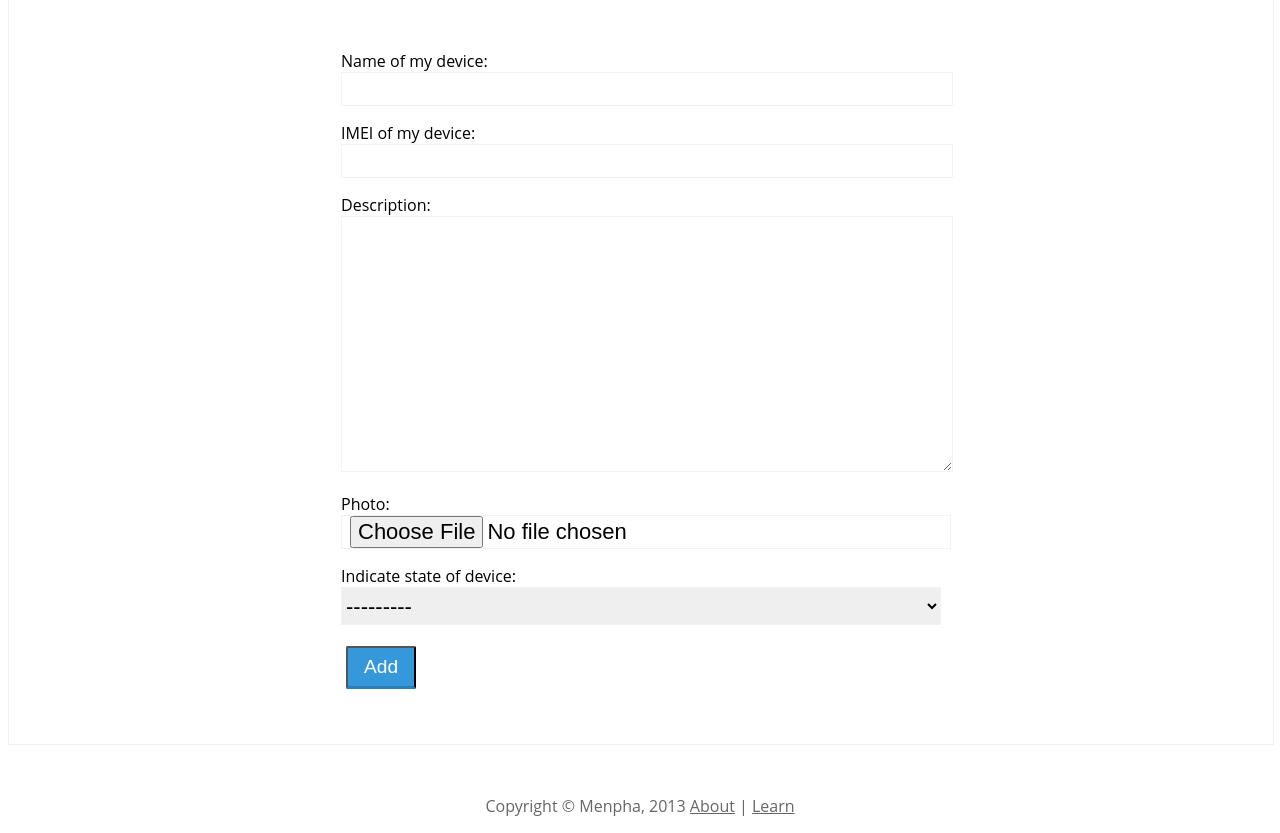
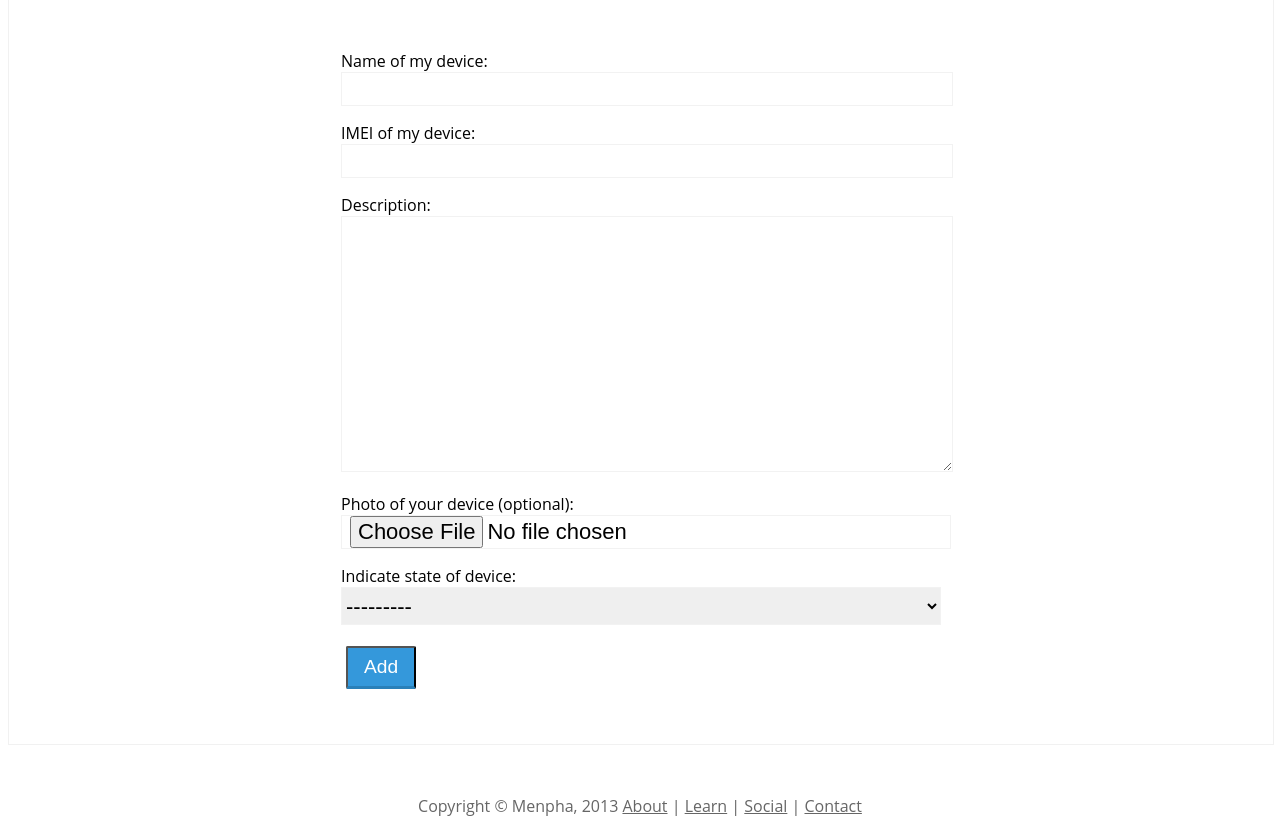
Before and after one commit to litwinski/menpha, a Django app: page /app/add/ in a window 1280 px wide. Shown: the part 133-966 px from the top of the page. Run offline with Django 3.2, Linux system fonts and the light colour scheme; the visitor is signed in with stand-in values (Sample User, id 1); parts of the project's set-up code (start-up, migrations or seed data) failed here and were passed over.

Commit message:
fixing minor issues

```diff
--- a/main/forms.py
+++ b/main/forms.py
@@ -12,6 +12,7 @@ class ItemForm(ModelForm):
 			'device': 'Name of my device',
 			'slug': 'IMEI of my device',
 			'stolen': 'Indicate state of device',
+			'photo': 'Photo of your device (optional)'
 		}
 	#device = forms.CharField(widget=forms.TextInput(attrs={'placeholder':'Device name'}))
 	#imei = forms.CharField(max_length=15,
--- a/main/models.py
+++ b/main/models.py
@@ -28,7 +28,7 @@ class Item(models.Model):
 
 	#photo = models.ImageField(upload_to='devices/', blank=True, null=True)
 
-	photo = ProcessedImageField(upload_to='devices/', processors=[ResizeToFill(250, 250)], format='JPEG', options={'quality': 80})
+	photo = ProcessedImageField(blank=True, null=True, upload_to='devices/', processors=[ResizeToFill(250, 250)], format='JPEG', options={'quality': 80})
 
 	pub_date = models.DateTimeField(auto_now=True)
 
@@ -41,3 +41,7 @@ class Item(models.Model):
 	def get_absolute_url(self):
 		#return reverse('views.search', args=[self.imei])
 		return reverse('detail', kwargs={'slug': self.slug})
+
+	#def photo_url(self):
+	#	if self.photo and hasattr(self.photo, 'url'):
+	#		self.photo.url
--- a/main/templates/base.html
+++ b/main/templates/base.html
@@ -82,7 +82,7 @@
 	</script>
 
 	<footer>
-		<p> Copyright &copy; Menpha, 2013 <a href="{% url 'about' %}">About</a> | <a href="{% url 'learn' %}">Learn</a></p>
+		<p> Copyright &copy; Menpha, 2013 <a href="{% url 'about' %}">About</a> | <a href="{% url 'learn' %}">Learn</a> | <a href="http://google.com/+Nkansahrexford" target="_blank">Social</a> | <a href="{% url 'contact' %}"> Contact </a></p>
 	</footer>
 
 </html>
--- a/main/templates/imei-detail.html
+++ b/main/templates/imei-detail.html
@@ -7,7 +7,7 @@
 {% endblock %}
 
 {% block content %}
-	<div class="resultbox {% if not s.stolen %} not-stolen {% else %} stolen {% endif %}" style="background:url('{{ s.photo.url }}') no-repeat bottom right; background-size: 250px 250px;">
+	<div class="resultbox {% if not s.stolen %} not-stolen {% else %} stolen {% endif %}" style="background:url('{% if s.photo %}}{{ s.photo.url }} {% endif %}') no-repeat bottom right; background-size: 250px 250px;">
 		<span class="datebox">Last modified: {{ s.pub_date|timesince }} ago <br> Posted by: {{ s.created_by }}</span>
 		<h3>IMEI match found</h3>
 		<p>
```
